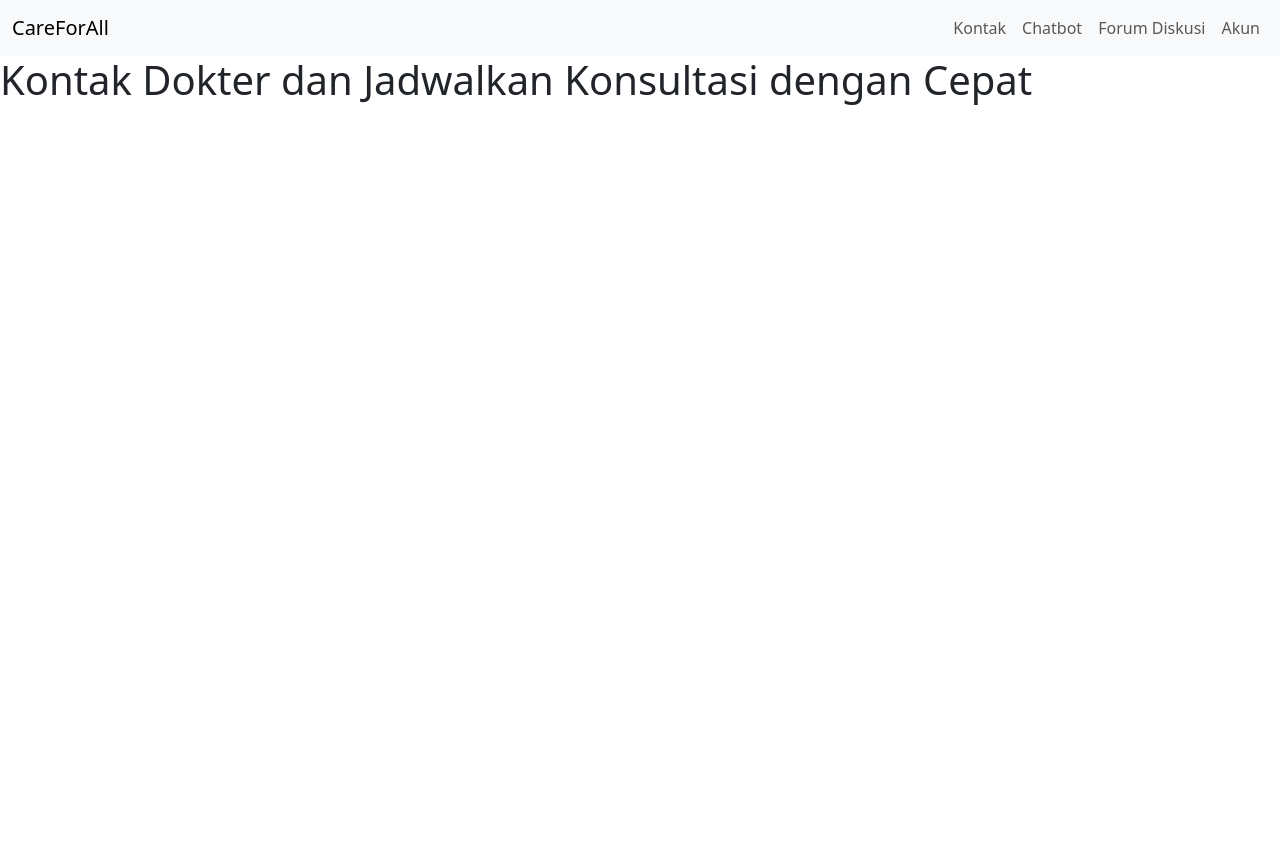
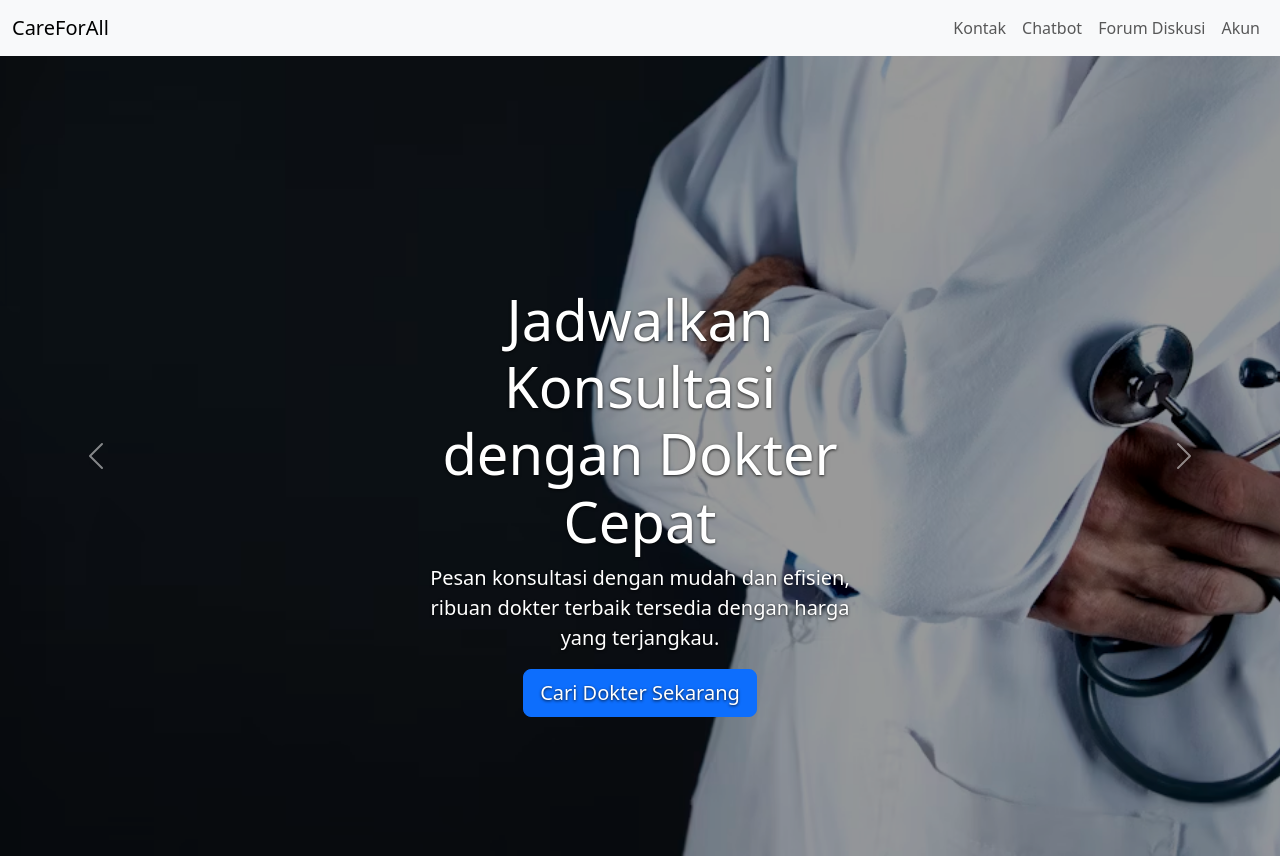
Before and after one commit to callista-anastasya/careforall_, a plain HTML site: page Kontak/kontak.html in a window 1280 px wide. Shown: the top 856 px of the page. Drawn offline with nearby package versions, Linux system fonts and the light colour scheme.

Commit message:
struktur kontak selesai (for now)

```diff
--- a/Kontak/kontak.css
+++ b/Kontak/kontak.css
@@ -1,6 +1,52 @@
 .firstpage{
     height: 100vh;
     width: 100vw;
+}
+
+.carousel, .carousel-inner, .carousel-item, .carousel-item img {
+    height: 100vh;
+}
+
+.carousel-item img {
+    display: block;
+    width: 100%;
+    height: 100%;
+    object-fit: cover;
+    object-position: center;
+}
+
+.carousel-inner {
+    position: relative;
+}
+
+.carousel-inner .carousel-item img {
+    position: relative;
+    z-index: 1;
+}
+
+.overlay {
+  position: absolute;
+  top: 0;
+  left: 0;
+  width: 100%;
+  height: 100%;
+  background-color: rgba(0,0,0,0.4);
+  z-index: 2;
+  pointer-events: none;
+}
+
+.carousel-caption {
+  position: absolute;
+  top: 50%;
+  left: 50%;
+  transform: translate(-50%, -50%);
+  z-index: 3;
+  color: white;
+  text-shadow: 0 1px 3px rgba(0, 0, 0, 0.8);
+}
+
+.carousel-overlay {
+  background-color: rgba(0, 0, 0, 0.3);
 }
 
 .plsbecircle{
--- a/Kontak/kontak.html
+++ b/Kontak/kontak.html
@@ -33,7 +33,45 @@
     </nav>
 
     <main class="firstpage">
-      <h1>Kontak Dokter dan Jadwalkan Konsultasi dengan Cepat</h1>
+      <div id="carouselExampleAutoplaying" class="carousel slide carousel-fade" data-bs-ride="carousel" data-bs-touch="false" data-bs-interval="6000">
+        <div class="carousel-inner">
+          <div class="carousel-item active" data-bs-interval="20000">
+            <img src="../Kontak/Assets/bg1.jpg" class="d-block w-100" alt="">
+            <div class="overlay"></div>
+            <div class="carousel-caption d-none d-md-block">
+              <h1 class="display-4">Jadwalkan Konsultasi dengan Dokter Cepat</h1>
+              <p class="lead">Pesan konsultasi dengan mudah dan efisien, ribuan dokter terbaik tersedia dengan harga yang terjangkau.</p>
+              <a href="books.html" class="btn btn-primary btn-lg">Cari Dokter Sekarang</a>
+            </div>
+          </div>
+          <div class="carousel-item" data-bs-interval="20000">
+            <img src="../Kontak/Assets/bg2.jpg" class="d-block w-100" alt="...">
+            <div class="overlay"></div>
+            <div class="carousel-caption d-none d-md-block">
+              <h1 class="display-4">Tanya Apa Saja, Langsung Jawab Pakai AI</h1>
+              <p class="lead">Punya pertanyaan tentang gejala, obat-obatan, atau tips kesehatan? Konsultasikan dengan AI chatbot kami 24/7 untuk jawaban instan dan akurat</p>
+              <a href="login.html" class="btn btn-primary btn-lg">Chat Sekarang</a>
+            </div>
+          </div>
+          <div class="carousel-item" data-bs-interval="20000">
+            <img src="../Kontak/Assets/bg3.jpg" class="d-block w-100" alt="...">
+            <div class="carousel-caption d-none d-md-block">
+              <h1 class="display-4">Terhubung dengan Komunitas Kesehatan</h1>
+              <p class="lead">Bergabunglah dengan forum diskusi kami. Bagikan pengalaman, ajukan pertanyaan, dan dapatkan dukungan dari pasien dan ahli kesehatan lainnya.</p>
+              <a href="aboutus.html" class="btn btn-primary btn-lg">Gabung Komunitas</a>
+            </div>
+            <div class="overlay"></div>
+          </div>
+        </div>
+        <button class="carousel-control-prev" type="button" data-bs-target="#carouselExampleAutoplaying" data-bs-slide="prev">
+          <span class="carousel-control-prev-icon" aria-hidden="true"></span>
+          <span class="visually-hidden">Previous</span>
+        </button>
+        <button class="carousel-control-next" type="button" data-bs-target="#carouselExampleAutoplaying" data-bs-slide="next">
+          <span class="carousel-control-next-icon" aria-hidden="true"></span>
+          <span class="visually-hidden">Next</span>
+        </button>
+      </div>
     </main>
 
     <div class="d-flex m-3">
```
Also changed, not shown: Kontak/Assets/bg1.jpg (added), Kontak/Assets/bg2.jpg (added), Kontak/Assets/bg3.jpg (added).
